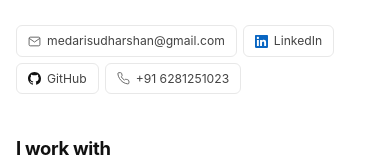
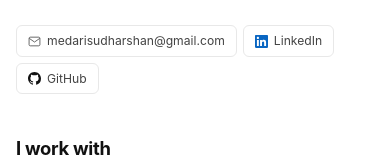
Before and after one commit to Sudharshan022/Sudharshan022.github.io, a plain HTML site: page index.html in a window 390 px wide. Shown: the part 328-485 px from the top of the page. Drawn offline with Linux system fonts and the light colour scheme.

Commit message:
Remove phone link from index.html

```diff
--- a/index.html
+++ b/index.html
@@ -302,10 +302,6 @@
     <svg viewBox="0 0 24 24" fill="#111"><path d="M12 0C5.37 0 0 5.37 0 12c0 5.31 3.435 9.795 8.205 11.385.6.105.825-.255.825-.57 0-.285-.015-1.23-.015-2.235-3.015.555-3.795-.735-4.035-1.41-.135-.345-.72-1.41-1.23-1.695-.42-.225-1.02-.78-.015-.795.945-.015 1.62.87 1.845 1.23 1.08 1.815 2.805 1.305 3.495.99.105-.78.42-1.305.765-1.605-2.67-.3-5.46-1.335-5.46-5.925 0-1.305.465-2.385 1.23-3.225-.12-.3-.54-1.53.12-3.18 0 0 1.005-.315 3.3 1.23.96-.27 1.98-.405 3-.405s2.04.135 3 .405c2.295-1.56 3.3-1.23 3.3-1.23.66 1.65.24 2.88.12 3.18.765.84 1.23 1.905 1.23 3.225 0 4.605-2.805 5.625-5.475 5.925.435.375.81 1.095.81 2.22 0 1.605-.015 2.895-.015 3.3 0 .315.225.69.825.57A12.02 12.02 0 0 0 24 12c0-6.63-5.37-12-12-12z"/></svg>
     GitHub
   </a>
-  <a href="tel:+916281251023" class="social-link">
-    <svg viewBox="0 0 24 24" fill="none" stroke="#666" stroke-width="1.8"><path d="M22 16.92v3a2 2 0 0 1-2.18 2 19.79 19.79 0 0 1-8.63-3.07A19.5 19.5 0 0 1 4.69 12 19.79 19.79 0 0 1 1.62 3.42 2 2 0 0 1 3.6 1.25h3a2 2 0 0 1 2 1.72c.127.96.361 1.903.7 2.81a2 2 0 0 1-.45 2.11L7.91 8.89a16 16 0 0 0 6.06 6.06l.95-.94a2 2 0 0 1 2.11-.45c.907.339 1.85.573 2.81.7a2 2 0 0 1 1.72 2.01z"/></svg>
-    +91 6281251023
-  </a>
 </div>
 
 
```
